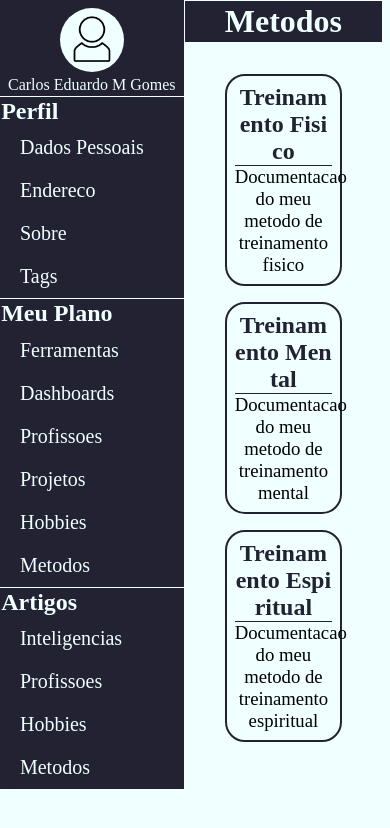
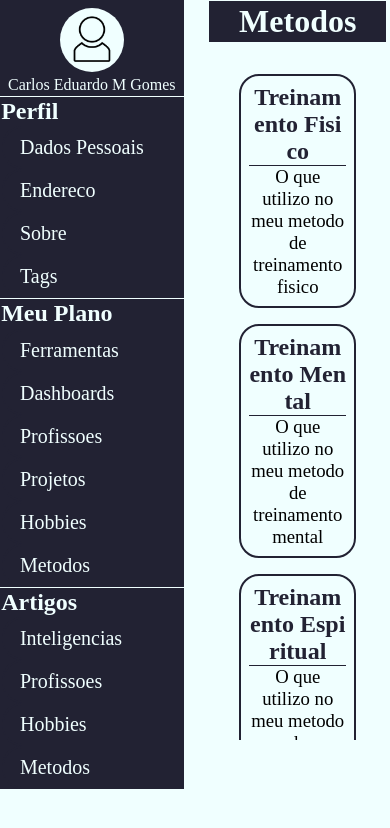
Before and after one commit to cemg-dev/JavaScript, a plain HTML site: page Sites/01_All My Hobbies/paginas/plano/metodos.html in a window 390 px wide. Drawn offline with Linux system fonts and the light colour scheme.

Commit message:
tornando a div container mais responsiva

```diff
--- a/Sites/01_All My Hobbies/css/style.css
+++ b/Sites/01_All My Hobbies/css/style.css
@@ -93,11 +93,11 @@ body {
 
 .container {
     background-color: azure;
+    width: calc(100% - 13.34rem);
     height: 100%;
     position: fixed;
     top: 0.08rem;
-    right: 0.5rem;
-    left: 11.55rem;
+    right: 0.25rem;
 }
 
 .container_label {
@@ -139,7 +139,7 @@ body {
 
 .box {
     min-width: fit-content;
-    max-height: 85%;
+    max-height: 77%;
     padding: 1.5rem;
     margin: 0px auto;
     display:flex;
--- a/Sites/01_All My Hobbies/paginas/plano/metodos.html
+++ b/Sites/01_All My Hobbies/paginas/plano/metodos.html
@@ -48,21 +48,21 @@
                 <a class="box_link" href="/paginas/plano/paginas_metodos/treinamento_fisico.html">
                     <h2 class="label"><strong>Treinamento Fisico</strong></h2>
                     <hr class="box_separador">
-                    <h3 class="text">Documentacao do meu metodo de treinamento fisico</h3>
+                    <h3 class="text">O que utilizo no meu metodo de treinamento fisico</h3>
                 </a>
             </div>
             <div class="box_item">
                 <a class="box_link" href="/paginas/plano/paginas_metodos/treinamento_mental.html">
                     <h2 class="label"><strong>Treinamento Mental</strong></h2>
                     <hr class="box_separador">
-                    <h3 class="text">Documentacao do meu metodo de treinamento mental</h3>
+                    <h3 class="text">O que utilizo no meu metodo de treinamento mental</h3>
                 </a>
             </div>
             <div class="box_item">
                 <a class="box_link" href="/paginas/plano/paginas_metodos/treinamento_espiritual.html">
                     <h2 class="label"><strong>Treinamento Espiritual</strong></h2>
                     <hr class="box_separador">
-                    <h3 class="text">Documentacao do meu metodo de treinamento espiritual</h3>
+                    <h3 class="text">O que utilizo no meu metodo de treinamento espiritual</h3>
                 </a>
             </div>
         </div>
```
